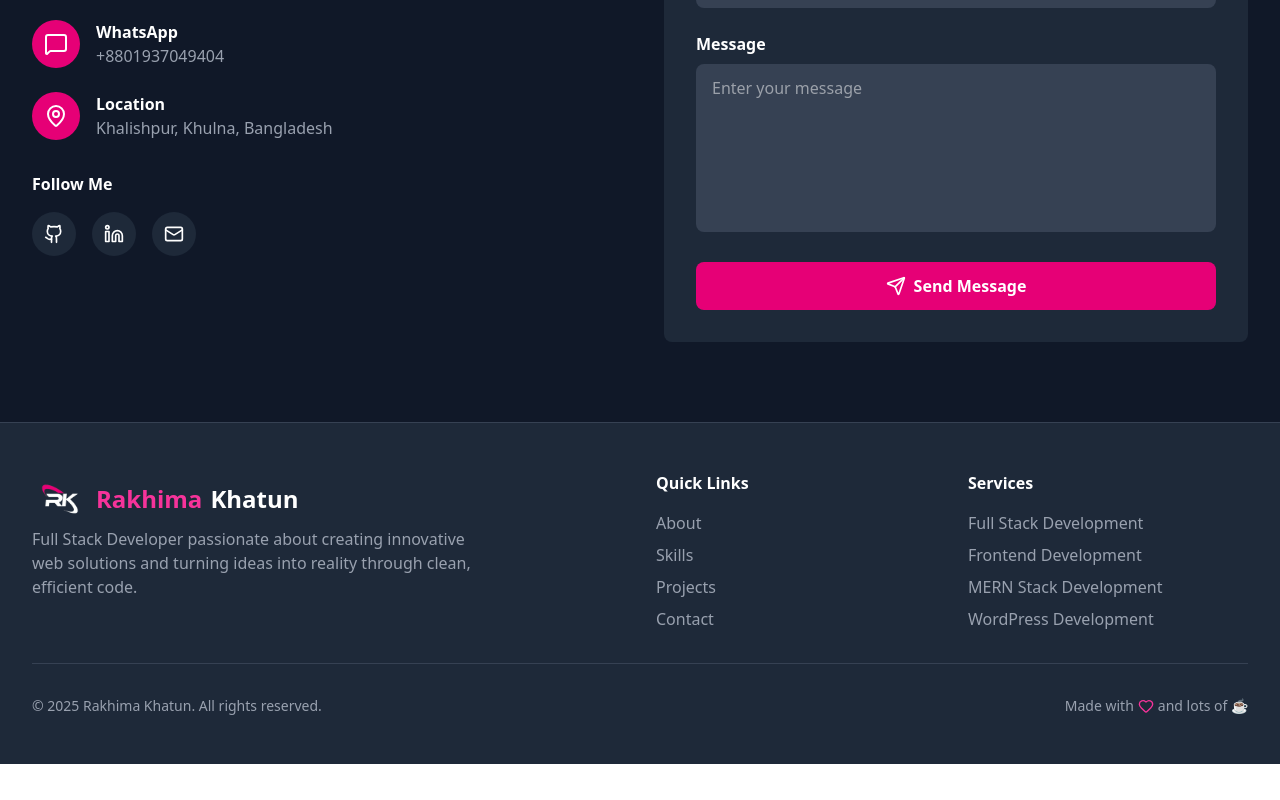
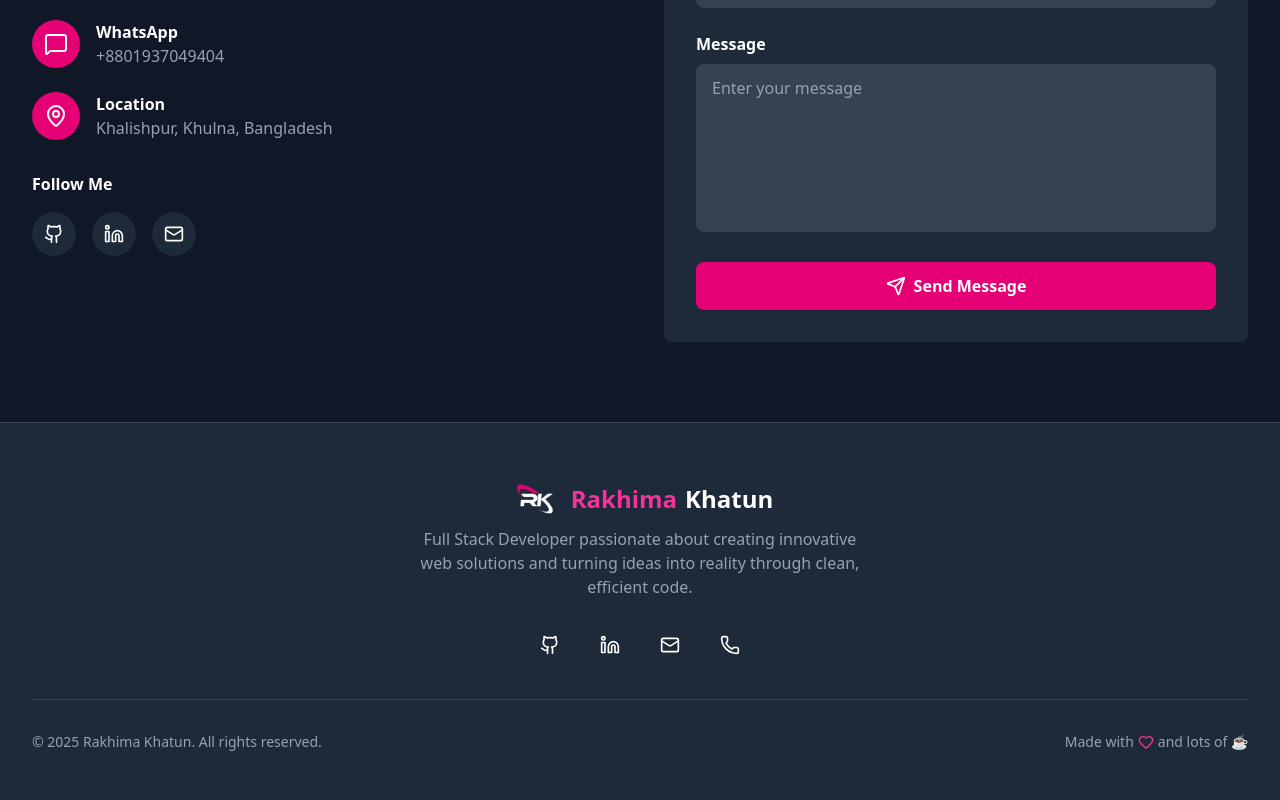
Before and after one commit to Rahima097/my-portfolio, a React (Vite) app: page / in a window 1280 px wide. Shown: the part 7554-8354 px from the top of the page. Before the commit the page ends 8318 px from the top, so only its background shows below. Built offline with nearby package versions, Linux system fonts and the light colour scheme.

Commit message:
footer section updated

```diff
--- a/src/Components/Footer.jsx
+++ b/src/Components/Footer.jsx
@@ -1,7 +1,9 @@
 import { Heart, ArrowUp } from "lucide-react"
+import { Download, Github, Linkedin, Mail, Phone } from "lucide-react"
 import { Link } from "react-router"
 import logo from "../assets/bg-logo.png"
 import { useEffect, useState } from "react"
+
 
 const Footer = () => {
   const currentYear = new Date().getFullYear()
@@ -25,9 +27,9 @@ const Footer = () => {
     <>
       <footer className="bg-gray-800 border-t border-gray-700 relative">
         <div className="max-w-7xl mx-auto px-4 sm:px-6 lg:px-8 py-12">
-          <div className="grid grid-cols-1 md:grid-cols-4 gap-8">
+          <div className="flex flex-col items-center justify-center gap-8">
             {/* Brand Section */}
-            <div className="md:col-span-2">
+            <div className="flex flex-col items-center justify-center">
               <Link to="/" className="text-2xl font-bold text-white flex items-center gap-2">
                 <img
                   src={logo || "/placeholder.svg"}
@@ -36,14 +38,44 @@ const Footer = () => {
                 />
                 <span className="text-pink-500">Rakhima</span> Khatun
               </Link>
-              <p className="text-gray-400 mb-6 max-w-md">
+              <p className="text-center text-gray-400 mb-6 max-w-md">
                 Full Stack Developer passionate about creating innovative web solutions and turning ideas into reality
                 through clean, efficient code.
               </p>
+              <div className="flex justify-center lg:justify-start gap-4 animate-fade-in">
+                {[{
+                  href: "https://github.com/Rahima097",
+                  icon: Github,
+                  title: "GitHub"
+                }, {
+                  href: "https://www.linkedin.com/in/rahima-khatun28/",
+                  icon: Linkedin,
+                  title: "LinkedIn"
+                }, {
+                  href: "mailto:rakhima.khatun.dev.com",
+                  icon: Mail,
+                  title: "Email"
+                }, {
+                  href: "tel:+8801937049404",
+                  icon: Phone,
+                  title: "Phone"
+                }].map(({ href, icon: Icon, title }) => (
+                  <a
+                    key={title}
+                    href={href}
+                    target="_blank"
+                    rel="noopener noreferrer"
+                    title={title}
+                    className="bg-gray-800 hover:bg-pink-600 text-white p-3 rounded-full transition-transform transform hover:scale-110 hover:shadow-lg hover:shadow-pink-500/25"
+                  >
+                    <Icon size={20} />
+                  </a>
+                ))}
+              </div>
             </div>
 
             {/* Quick Links */}
-            <div>
+            {/* <div>
               <h4 className="text-white font-semibold mb-4">Quick Links</h4>
               <ul className="space-y-2">
                 {["About", "Skills", "Projects", "Contact"].map((item) => (
@@ -57,10 +89,10 @@ const Footer = () => {
                   </li>
                 ))}
               </ul>
-            </div>
+            </div> */}
 
             {/* Services */}
-            <div>
+            {/* <div>
               <h4 className="text-white font-semibold mb-4">Services</h4>
               <ul className="space-y-2 text-gray-400">
                 <li>Full Stack Development</li>
@@ -68,7 +100,7 @@ const Footer = () => {
                 <li>MERN Stack Development</li>
                 <li>WordPress Development</li>
               </ul>
-            </div>
+            </div> */}
           </div>
 
           {/* Bottom Section */}
```
